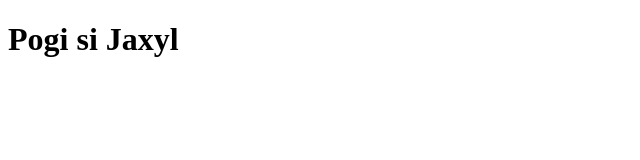
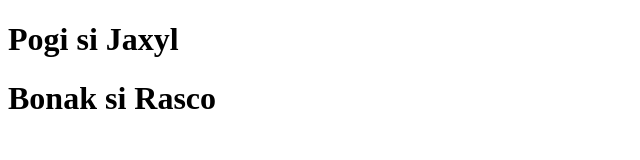
Before and after one commit to JaxylViernes/JaxylPOGI, a plain HTML site: page index.html in a window 1280 px wide. Shown: the whole page, without its empty margins (0-640 px from the left). Drawn offline with Linux system fonts and the light colour scheme.

Commit message:
Update index.html

```diff
--- a/index.html
+++ b/index.html
@@ -7,5 +7,6 @@
 </head>
 <body>
     <h1>Pogi si Jaxyl</h1>
+    <h1>Bonak si Rasco</h1>
 </body>
 </html>
```
